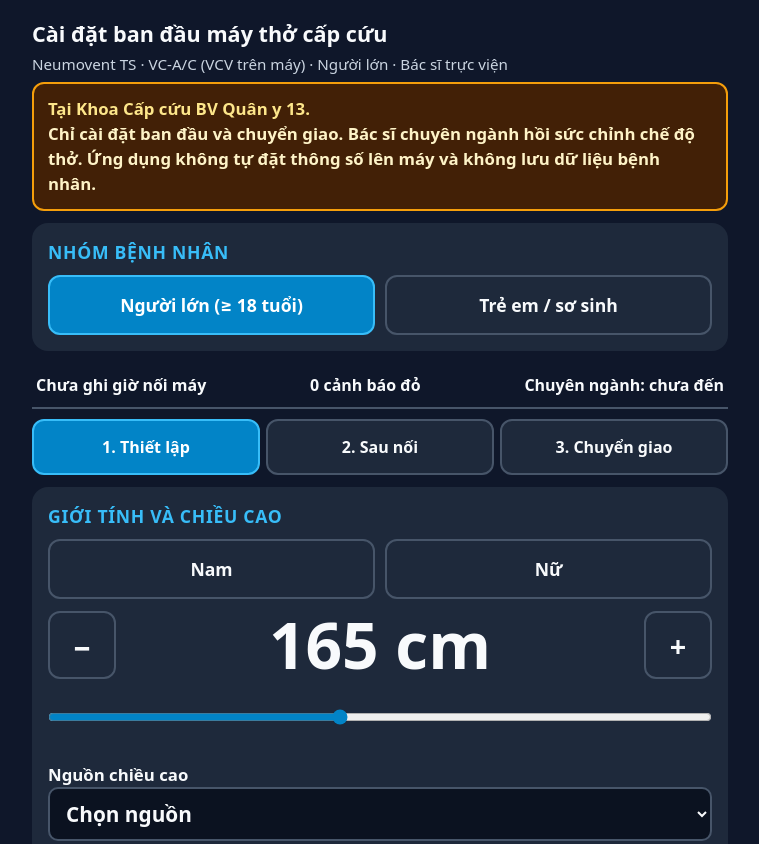
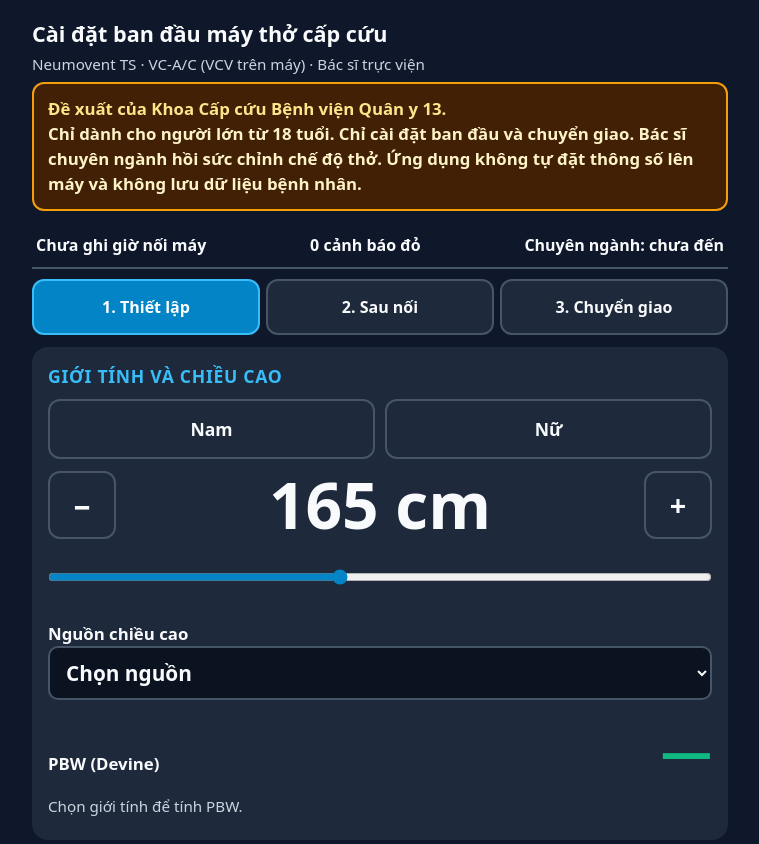
Before and after one commit to drvietcanh/maytho, a plain HTML site: page index.html in a window 1280 px wide. Shown: the top 844 px of the page, without its empty margins (260-1019 px from the left). Drawn offline with Linux system fonts and the light colour scheme.

Commit message:
Update index.html

```diff
--- a/index.html
+++ b/index.html
@@ -14,7 +14,7 @@
 <link rel="apple-touch-icon" href="icon-192.png">
 <title>Cài Đặt Ban Đầu Máy Thở Cấp Cứu</title>
 <style>
-  /* Phiên bản 1.4.0. Khi sửa tệp này, nhớ tăng CACHE_VERSION trong sw.js. */
+  /* Phiên bản 1.5.0. Khi sửa tệp này, nhớ tăng CACHE_VERSION trong sw.js. */
   :root {
     --bg: #0f172a; --panel: #1e293b; --panel-2: #0b1220; --line: #475569;
     --text: #f8fafc; --muted: #cbd5e1; --blue: #0284c7; --blue-light: #38bdf8;
@@ -42,7 +42,6 @@
   .banner strong { color: #fde68a; }
   .card { background: var(--panel); border-radius: 16px; padding: 16px; margin: 12px 0; }
 
-  /* Thanh trạng thái luôn hiển thị ở đầu màn hình */
   .status-bar {
     position: sticky; top: env(safe-area-inset-top, 0px); z-index: 5;
     display: flex; flex-wrap: wrap; justify-content: space-between; gap: 6px 14px;
@@ -103,7 +102,6 @@
   .alert-red { background: #7f1d1d; color: #fff; border: 2px solid var(--red); }
   .alert-amber { background: #78350f; color: #fff; border: 2px solid var(--amber); }
   .alert-blue { background: #0c4a6e; color: #fff; border: 2px solid var(--blue-light); }
-  .hint { font-size: .95rem; font-weight: 600; margin: 4px 0 8px; color: var(--muted); }
 
   .timer-row { display: flex; align-items: center; justify-content: space-between; gap: 12px; flex-wrap: wrap; }
   .timer { font-size: clamp(2.6rem, 12vw, 4rem); font-weight: 900; font-variant-numeric: tabular-nums; color: var(--blue-light); }
@@ -131,27 +129,13 @@
 
   <header>
     <h1>Cài đặt ban đầu máy thở cấp cứu</h1>
-    <p class="muted small">Neumovent TS · VC-A/C (VCV trên máy) · Người lớn · Bác sĩ trực viện</p>
+    <p class="muted small">Neumovent TS · VC-A/C (VCV trên máy) · Bác sĩ trực viện</p>
   </header>
 
   <div class="banner" role="note">
-    <strong>Tại Khoa Cấp cứu BV Quân y 13.</strong><br>
-    Chỉ cài đặt ban đầu và chuyển giao. Bác sĩ chuyên ngành hồi sức chỉnh chế độ thở. Ứng dụng không tự đặt thông số lên máy và không lưu dữ liệu bệnh nhân.
+    <strong>Đề xuất của Khoa Cấp cứu Bệnh viện Quân y 13.</strong><br>
+    Chỉ dành cho người lớn từ 18 tuổi. Chỉ cài đặt ban đầu và chuyển giao. Bác sĩ chuyên ngành hồi sức chỉnh chế độ thở. Ứng dụng không tự đặt thông số lên máy và không lưu dữ liệu bệnh nhân.
   </div>
-
-  <!-- NHÓM BỆNH NHÂN -->
-  <section class="card" aria-labelledby="h-group">
-    <h2 id="h-group">Nhóm bệnh nhân</h2>
-    <div class="btn-row">
-      <button type="button" class="btn-opt" data-group="adult" aria-pressed="true">Người lớn (≥ 18 tuổi)</button>
-      <button type="button" class="btn-opt" data-group="child" aria-pressed="false">Trẻ em / sơ sinh</button>
-    </div>
-    <div id="child-msg" class="alert alert-red" role="alert" hidden>
-      Ngoài phạm vi công cụ. Gọi bác sĩ chuyên ngành nhi hoặc sơ sinh ngay.
-    </div>
-  </section>
-
-  <div id="adult-only">
 
   <!-- THANH TRẠNG THÁI -->
   <div class="status-bar" role="region" aria-label="Trạng thái hiện tại">
@@ -313,10 +297,9 @@
       </ul>
     </section>
   </div>
-  </div>
 
   <footer>
-    <p>Phiên bản 1.4.0 · Không lưu dữ liệu bệnh nhân · Hoạt động ngoại tuyến sau lần tải đầu.</p>
+    <p>Phiên bản 1.5.0 · Chỉ người lớn · Không lưu dữ liệu bệnh nhân · Hoạt động ngoại tuyến sau lần tải đầu.</p>
   </footer>
 </div>
 
@@ -383,15 +366,15 @@
 (function () {
   'use strict';
 
-  // Đề xuất của Khoa Cấp cứu Bệnh viện Quân y 13.
-  // Ứng dụng chỉ hiển thị gợi ý. Không gửi, không lưu dữ liệu, không đặt thông số lên máy.
+  // Đề xuất của Khoa Cấp cứu BV Quân y 13.
+  // Chỉ dành cho người lớn. Ứng dụng chỉ hiển thị gợi ý. Không gửi, không lưu dữ liệu, không đặt thông số lên máy.
   // Bác sĩ trực không tự giảm VT trong phiên bản này.
 
   var START = { vtMlKg: 6, rr: 15, ie: 2, peep: 5, fio2: '100%', pmax: 40, spo2Min: 92, spo2Max: 96 };
   var LIMIT_MS = 30 * 60 * 1000;
 
-  var state = { group: 'adult', sex: null, height: 165, tab: 0, intubatedAt: null, specAt: null };
-  var deadline = null, tickId = null, elapsedId = null, wakeLock = null;
+  var state = { sex: null, height: 165, tab: 0, intubatedAt: null, specAt: null };
+  var deadline = null, tickId = null, wakeLock = null;
   var lastRed = 0;
 
   function $(id) { return document.getElementById(id); }
@@ -477,7 +460,6 @@
   }
 
   // ---------- Cảnh báo sau nối ----------
-  // Trả về danh sách [lớp CSS, nội dung]
   function evaluate(w) {
     var out = [];
     var spo2 = num('in-spo2'), ppeak = num('in-ppeak'), pplat = num('in-pplat');
@@ -582,12 +564,12 @@
       : 'Chuyên ngành: đã đến ' + clock(state.specAt);
   }
 
-  // ---------- Đồng hồ 30 phút (tính theo mốc thời gian thực) ----------
+  // ---------- Đồng hồ 30 phút (theo mốc thời gian thực) ----------
   function requestWake() {
     if (!('wakeLock' in navigator)) return;
     navigator.wakeLock.request('screen').then(function (lock) {
       wakeLock = lock;
-    }).catch(function () { /* trình duyệt không cho phép: bỏ qua */ });
+    }).catch(function () { /* không được phép: bỏ qua */ });
   }
   function releaseWake() {
     if (wakeLock) {
@@ -604,7 +586,7 @@
     var left = deadline - Date.now();
     if (left <= 0) {
       $('timer').textContent = '00:00';
-      $('timer-msg').textContent = 'Quá 30 phút chưa có bác sĩ chuyên ngành. Báo trực tiếp lãnh đạo khoa và bác sĩ hồi sức.';
+      $('timer-msg').textContent = 'Quá 30 phút chưa có bác sĩ chuyên ngành Hồi sức. Báo trực tiếp lãnh đạo Bệnh viện.';
       stopTicking();
     } else {
       $('timer').textContent = fmtDur(left);
@@ -651,14 +633,6 @@
 
   // ---------- Render tổng ----------
   function render() {
-    var child = state.group === 'child';
-    $('child-msg').hidden = !child;
-    $('adult-only').hidden = child;
-    document.querySelectorAll('[data-group]').forEach(function (b) {
-      b.setAttribute('aria-pressed', String(b.getAttribute('data-group') === state.group));
-    });
-    if (child) return;
-
     $('h-val').textContent = state.height + ' cm';
     $('h-slider').value = state.height;
     $('h-slider').setAttribute('aria-valuenow', String(state.height));
@@ -694,9 +668,6 @@
   }
 
   // ---------- Sự kiện ----------
-  document.querySelectorAll('[data-group]').forEach(function (b) {
-    b.addEventListener('click', function () { state.group = b.getAttribute('data-group'); render(); });
-  });
   document.querySelectorAll('[data-sex]').forEach(function (b) {
     b.addEventListener('click', function () { state.sex = b.getAttribute('data-sex'); render(); });
   });
@@ -804,7 +775,7 @@
   setTab(0);
   render();
   updateTimer();
-  elapsedId = setInterval(updateStatus, 1000);
+  setInterval(updateStatus, 1000);
 
   if ('serviceWorker' in navigator) {
     window.addEventListener('load', function () {
```
Lines whose indentation alone changed are shown as unchanged.
